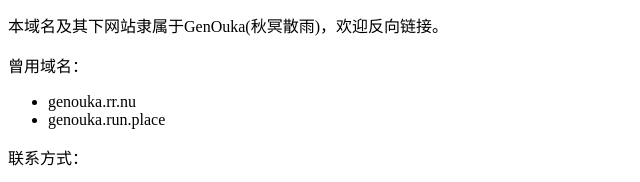
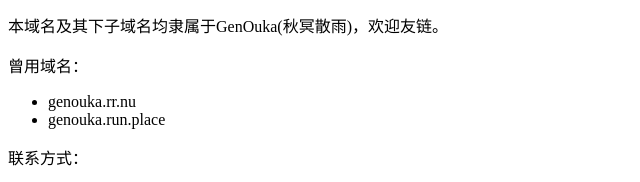
Before and after one commit to Genouka/genoukatopweb, a plain HTML site: page index.html in a window 1280 px wide. Shown: the part 536-718 px from the top of the page, 0-640 px from the left. Drawn offline with Linux system fonts and the light colour scheme.

Commit message:
Update domain affiliation message in index.html

```diff
--- a/index.html
+++ b/index.html
@@ -42,7 +42,7 @@ a[href^="mailto:"]::after {
   </table>
 </div>
 <noscript><p>上述表格的网站使用了JavaScript技术，您可能无法正常访问。</p></noscript>
-<p>本域名及其下网站隶属于GenOuka(秋冥散雨)，欢迎反向链接。</p>
+<p>本域名及其下子域名均隶属于GenOuka(秋冥散雨)，欢迎友链。</p>
 <p>曾用域名：</p>
 <ul>
 <li>genouka.rr.nu</li>
```
